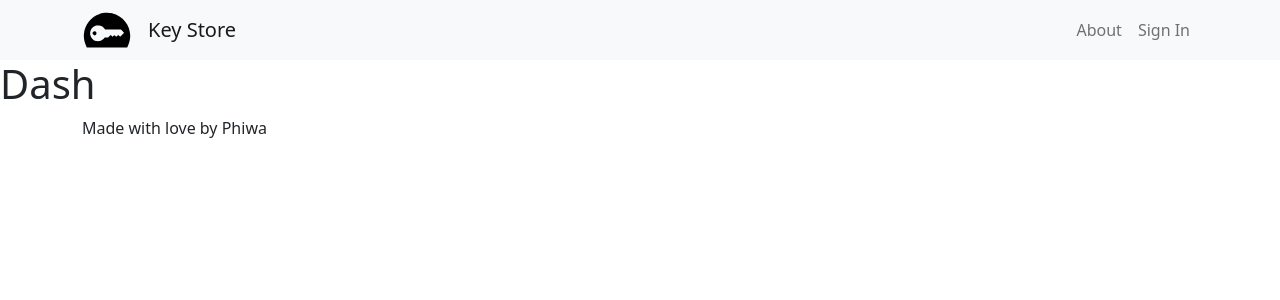
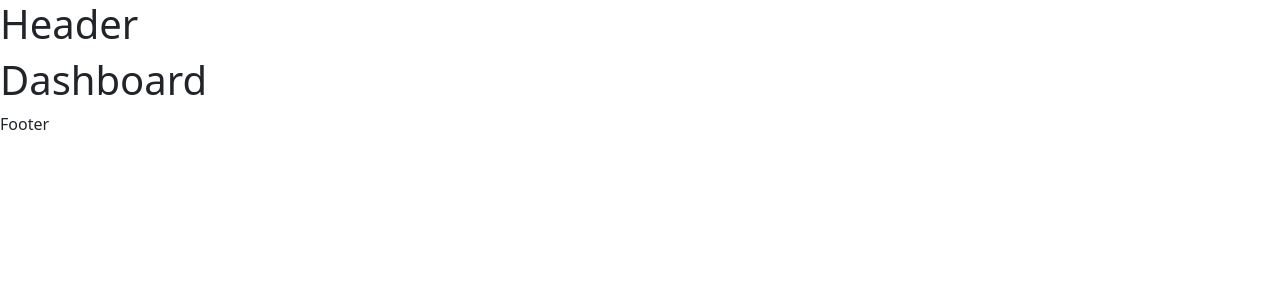
Before and after one commit to pmadinga/key-store, a Next.js app: page /dashboard in a window 1280 px wide. Shown: the top 300 px of the page. Built offline with nearby package versions, Linux system fonts and the light colour scheme.

Commit message:
Added Dash

```diff
--- /dev/null
+++ b/components/DashFooter.tsx
@@ -0,0 +1,9 @@
+const DashFooter = () => {
+    return(
+        <footer>
+            Footer
+        </footer>
+    );
+};
+
+export default DashFooter;
--- /dev/null
+++ b/components/DashHeader.tsx
@@ -0,0 +1,7 @@
+const DashHeader = () =>{
+    return(
+        <h1>Header</h1>
+    );
+};
+
+export default DashHeader;
--- /dev/null
+++ b/components/DashLayout.tsx
@@ -0,0 +1,17 @@
+import DashFooter from "./DashFooter";
+import DashHeader from "./DashHeader";
+
+interface DashLayoutProps{
+    children: React.ReactNode;
+}
+const DashLayout = ({ children }: DashLayoutProps) =>{
+    return(
+        <>
+            <DashHeader/>
+            {children}
+            <DashFooter/>
+        </>
+    );
+};
+
+export default DashLayout;
--- a/components/Layout.tsx
+++ b/components/Layout.tsx
@@ -2,8 +2,11 @@
 import Footer from "./Footer";
 import SiteHeader from "./SiteHeader";
 
+interface LayoutType{
+    children: React.ReactNode;
+}
 
-const Layout= ({children}: any) =>{
+const Layout= ({children}: LayoutType) =>{
     return(
         <>
             <SiteHeader/>
--- a/components/SiteHeader.tsx
+++ b/components/SiteHeader.tsx
@@ -4,6 +4,7 @@ import Link  from "next/link";
 import Image from "next/image";
 import styles from "../styles/SiteHeader.module.css";
 import logo from "../images/logo.svg";
+
 const SiteHeader = () =>{
     return(
         <>
@@ -24,7 +25,7 @@ const SiteHeader = () =>{
                             <Link href="#" passHref>
                                 <Nav.Link>About</Nav.Link>
                             </Link>
-                            <Link href={"./dashboard"} passHref>
+                            <Link href={"/dashboard"} passHref>
                                 <Nav.Link className={styles.sign_in}>Sign In</Nav.Link>
                             </Link>
                         </Nav>
--- a/pages/_app.tsx
+++ b/pages/_app.tsx
@@ -3,12 +3,21 @@ import type { AppProps } from "next/app";
 
 import "bootstrap/dist/css/bootstrap.min.css";
 import Layout from "../components/Layout";
-function MyApp({ Component, pageProps }: AppProps) {
-  return (
-    <Layout>
-      <Component {...pageProps} />
-    </Layout>
-  );
+import DashLayout from "../components/DashLayout";
+function MyApp({ Component, pageProps, ...appProps }: AppProps) {
+  if(["/dashboard"].includes(appProps.router.pathname)){
+    return (
+      <DashLayout>
+        <Component {...pageProps} />
+      </DashLayout>
+    );
+  }else{
+    return (
+      <Layout>
+        <Component {...pageProps} />
+      </Layout>
+    );
+  }
 };
 
 export default MyApp;
--- a/pages/dashboard.tsx
+++ /dev/null
@@ -1,5 +0,0 @@
-const Dashboard = () =>{
-    return <h1>Dash</h1>;
-};
-
-export default Dashboard;
--- /dev/null
+++ b/pages/dashboard/index.tsx
@@ -0,0 +1,9 @@
+import { NextPage } from "next";
+
+const Dashboard: NextPage = () =>{
+    return(
+        <h1>Dashboard</h1>
+    );
+};
+
+export default Dashboard;
```
